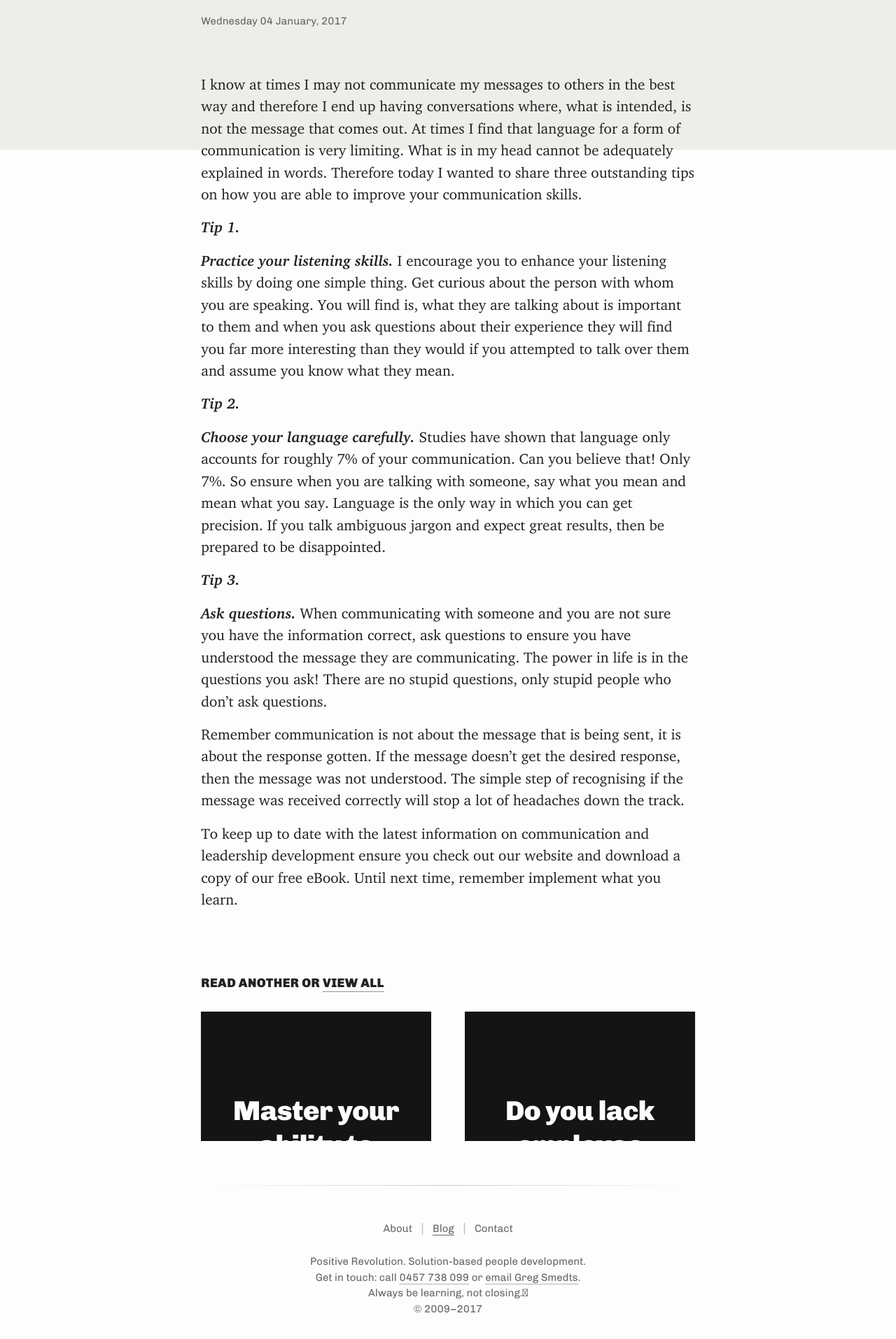
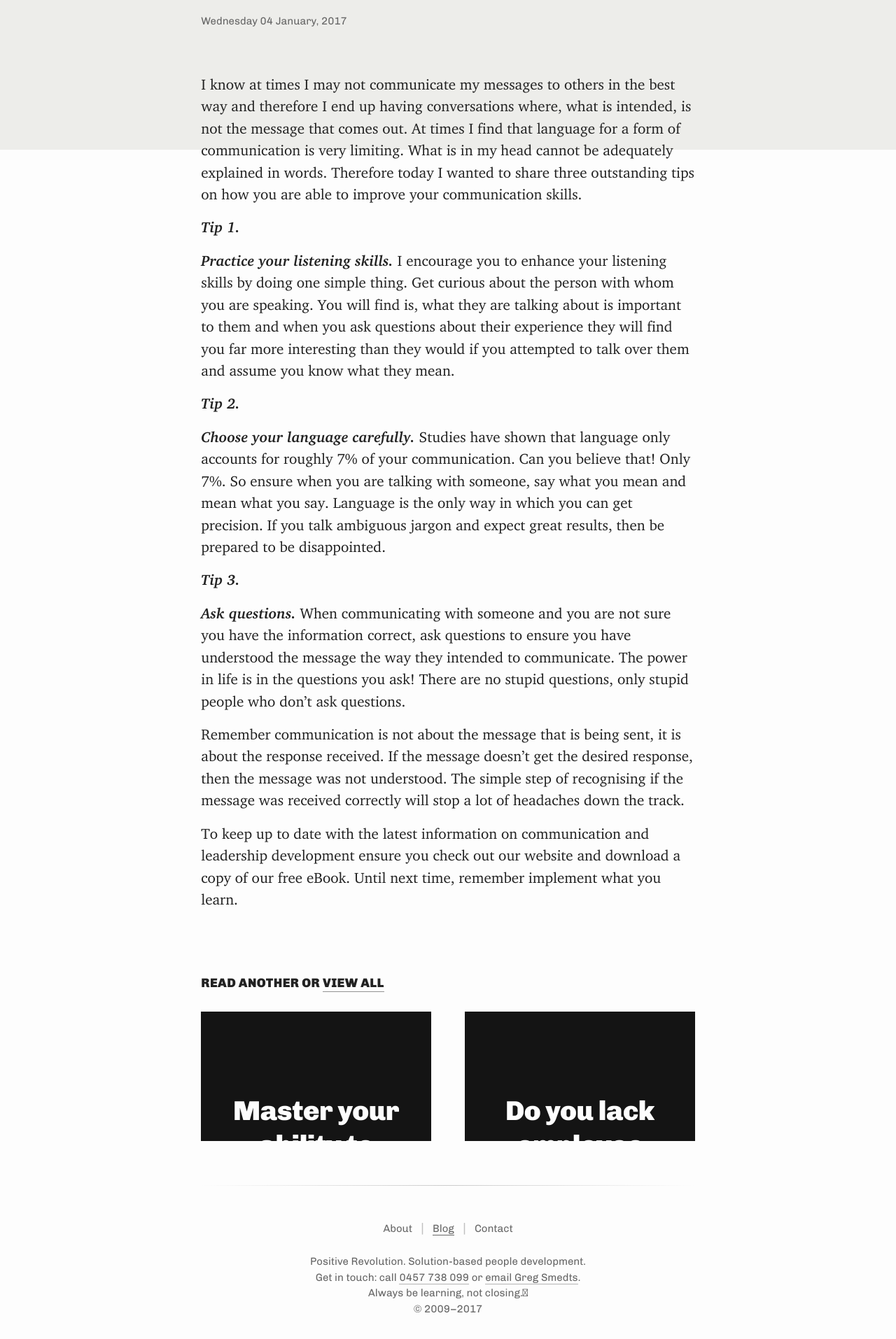
Before and after one commit to callumflack/positive-revolution, a Jekyll site: the page built from _posts/2017-01-04-how-to-be-a-better-communicator.markdown, in a window 1280 px wide. Shown: the part 968-2882 px from the top of the page at 70% size. Built offline with Jekyll 4.4.1, drawn with Linux system fonts in a browser that asks for light colours.

Commit message:
Updated How To Be A Better Communicator

```diff
--- a/_posts/2017-01-04-how-to-be-a-better-communicator.markdown
+++ b/_posts/2017-01-04-how-to-be-a-better-communicator.markdown
@@ -17,8 +21,8 @@ I know at times I may not communicate my messages to others in the best way and
 
 **Tip 3.**
 
-**Ask questions.**  When communicating with someone and you are not sure you have the information correct, ask questions to ensure you have understood the message they are communicating.  The power in life is in the questions you ask!  There are no stupid questions, only stupid people who don't ask questions.
+**Ask questions.**  When communicating with someone and you are not sure you have the information correct, ask questions to ensure you have understood the message the way they intended to communicate.  The power in life is in the questions you ask!  There are no stupid questions, only stupid people who don't ask questions.
 
-Remember communication is not about the message that is being sent, it is about the response gotten.  If the message doesn't get the desired response, then the message was not understood.  The simple step of recognising if the message was received correctly will stop a lot of headaches down the track.
+Remember communication is not about the message that is being sent, it is about the response received. If the message doesn't get the desired response, then the message was not understood.  The simple step of recognising if the message was received correctly will stop a lot of headaches down the track.
 
 To keep up to date with the latest information on communication and leadership development ensure you check out our website and download a copy of our free eBook.  Until next time, remember implement what you learn.
```
Also changed, not shown: other parts of _posts/2017-01-04-how-to-be-a-better-communicator.markdown (+4 -0 lines).
